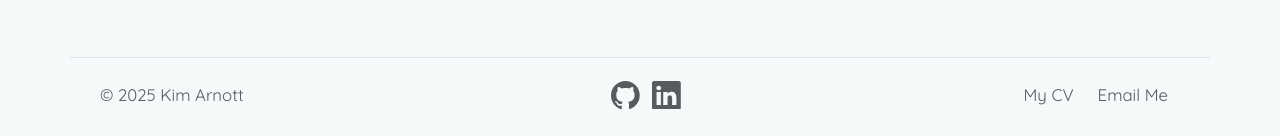
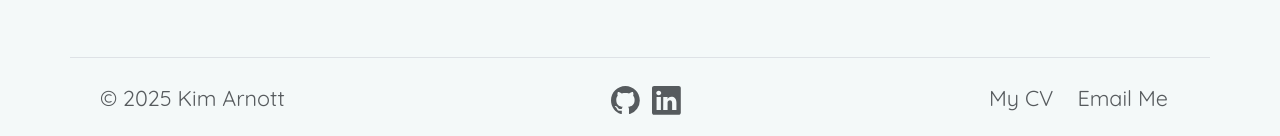
Before and after one commit to kimarnott/personal-website, a plain HTML site: page index.html in a window 1280 px wide. Shown: the part 3341-3477 px from the top of the page. Drawn offline with nearby package versions, Linux system fonts and the light colour scheme; a web font is replaced by a local one.

Commit message:
Update style.css

```diff
--- a/css/style.css
+++ b/css/style.css
@@ -78,17 +78,13 @@ footer {
     color: var(--text);
     display: flex;
     justify-content: space-between;
+    margin: 0.5rem;
+    font-size: 0.9rem;
 }
 
 .featurette img {
     border-radius: 2%;
 }
-
-footer {
-    margin: 0.5rem;
-    font-size: 0.7rem;
-}
-
 
 
 @media (min-width:992px) {
```
